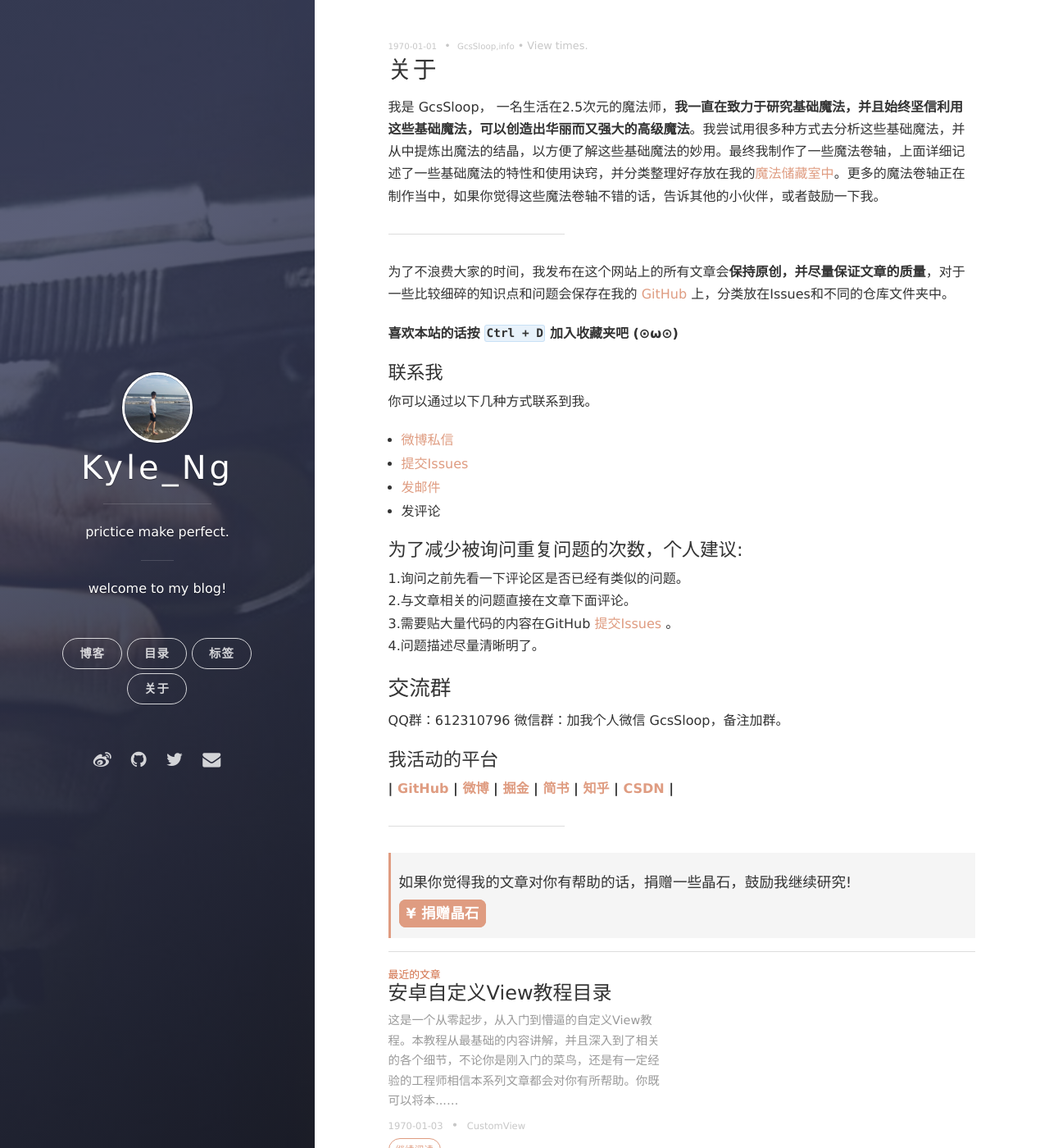
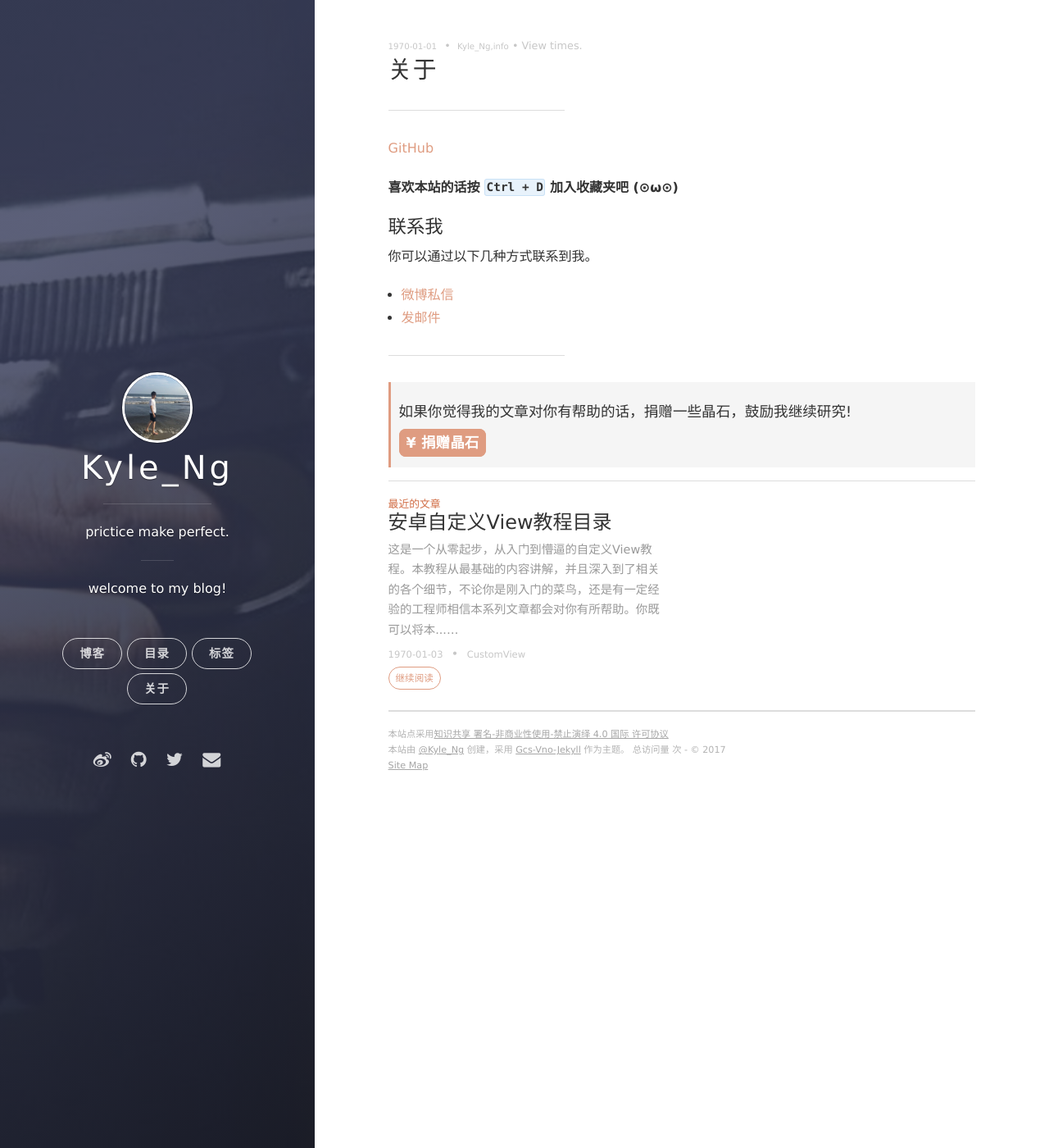
Before and after one commit to kyleNg/kyleNg.github.io, a Jekyll site: the page built from _posts/1970-01-02-about.md, in a window 1280 px wide and 1400 px high. Shown: the whole window at 82% size. Built offline with Jekyll 4.4.1, drawn with Linux system fonts in a browser that asks for light colours; nearby versions of some CDN libraries; comment, search, counter and statistics services are not loaded.

Commit message:
duoshuo change

```diff
--- a/_config.yml
+++ b/_config.yml
@@ -39,9 +39,10 @@ paginate: 10
 paginate_path: "page/:num/"
 
 # Comment
-comment:
-    disqus: Kyle_Ng
-    # duoshuo:
+comments :
+  provider : duoshuo
+  duoshuo :
+    short_name : kyle
 # Social
 social:
     weibo: Kyle_Ng
--- a/_includes/comments.html
+++ b/_includes/comments.html
@@ -1,9 +1,9 @@
 <!-- 多说评论框 start -->
-  <div id="comments" class="ds-thread" data-thread-key="{{page.id}}" data-title="{{page.title}}" data-url="{{site.url}}{{page.url}}"></div>
+<div class="ds-thread" data-thread-key="{{page.id}}" data-title="{{page.title}}" data-url="{{site.url}}{{page.url}}"></div>
 <!-- 多说评论框 end -->
 <!-- 多说公共JS代码 start (一个网页只需插入一次) -->
 <script type="text/javascript">
-  var duoshuoQuery = {short_name:"gcssloop"};
+var duoshuoQuery = {short_name:"kyleng"};
   (function() {
     var ds = document.createElement('script');
     ds.type = 'text/javascript';ds.async = true;
--- a/_posts/1970-01-02-about.md
+++ b/_posts/1970-01-02-about.md
@@ -3,18 +3,14 @@ layout: post
 category: Info
 title: 关于
 date: 1970-01-01 00:00:00.000000000 +00:00
-tags: GcsSloop, info
-keywords: GcsSloop, gcssloop
-excerpt: 我是 GcsSloop， 一名生活在2.5次元的魔法师，平时研究一下魔法，做一些魔法卷轴，也会把一些研究成果贡献出来，以帮助新入门的魔法师更快速的成长为高级魔法师。点击此处查看我公布的魔法研究成果。
+tags: Kyle_Ng, info
+excerpt:
 redirect_from:
   - /1970/01/about/
 ---
+****
 
-我是 GcsSloop， 一名生活在2.5次元的魔法师，**我一直在致力于研究基础魔法，并且始终坚信利用这些基础魔法，可以创造出华丽而又强大的高级魔法**。我尝试用很多种方式去分析这些基础魔法，并从中提炼出魔法的结晶，以方便了解这些基础魔法的妙用。最终我制作了一些魔法卷轴，上面详细记述了一些基础魔法的特性和使用诀窍，并分类整理好存放在我的[魔法储藏室中](http://www.gcssloop.com/#blog)。更多的魔法卷轴正在制作当中，如果你觉得这些魔法卷轴不错的话，告诉其他的小伙伴，或者鼓励一下我。
-
-******
-
-为了不浪费大家的时间，我发布在这个网站上的所有文章会**保持原创，并尽量保证文章的质量**，对于一些比较细碎的知识点和问题会保存在我的 [GitHub](https://github.com/GcsSloop) 上，分类放在Issues和不同的仓库文件夹中。
+[GitHub](https://github.com/kyleNg)
 
 **喜欢本站的话按 `Ctrl + D` 加入收藏夹吧 (⊙ω⊙)**
 
@@ -22,32 +18,5 @@ redirect_from:
 
 你可以通过以下几种方式联系到我。
 
-* [微博私信](http://weibo.com/GcsSloop)
-* [提交Issues](https://github.com/GcsSloop/AndroidNote/issues)
-* [发邮件](mailto:GcsSloop@gmail.com)
-* 发评论
-
-
-### 为了减少被询问重复问题的次数，个人建议:
-
-1.询问之前先看一下评论区是否已经有类似的问题。
-2.与文章相关的问题直接在文章下面评论。
-3.需要贴大量代码的内容在GitHub [提交Issues](https://github.com/GcsSloop/AndroidNote/issues) 。
-4.问题描述尽量清晰明了。
-
-## 交流群
-
-QQ群：612310796
-微信群：加我个人微信 GcsSloop，备注加群。
-
-### 我活动的平台
-
-<strong>
-| [GitHub](https://github.com/GcsSloop)
-| [微博](http://weibo.com/GcsSloop)
-| [掘金](http://gold.xitu.io/#/user/56dd579a75c4cd4365aca918)
-| [简书](http://www.jianshu.com/users/bc2fa21dbd1e/latest_articles)
-| [知乎](https://www.zhihu.com/people/GcsSloop)
-| [CSDN](http://blog.csdn.net/u013831257?viewmode=list)
-|
-</strong>
+* [微博私信](http://weibo.com/2750699855/profile?topnav=1&wvr=6&is_all=1)
+* [发邮件](wufuchao110@163.com)
```
Also changed, not shown: README.md. Lines whose indentation alone changed are shown as unchanged.
